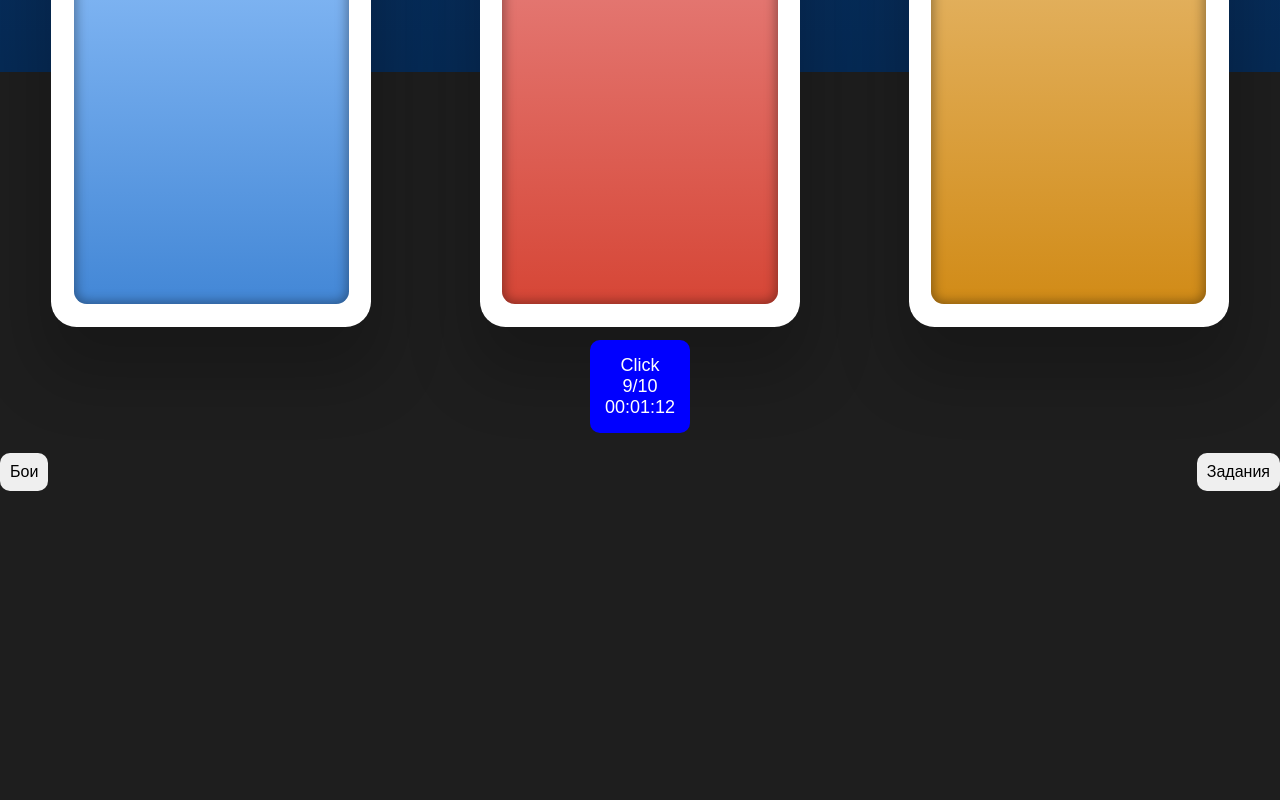
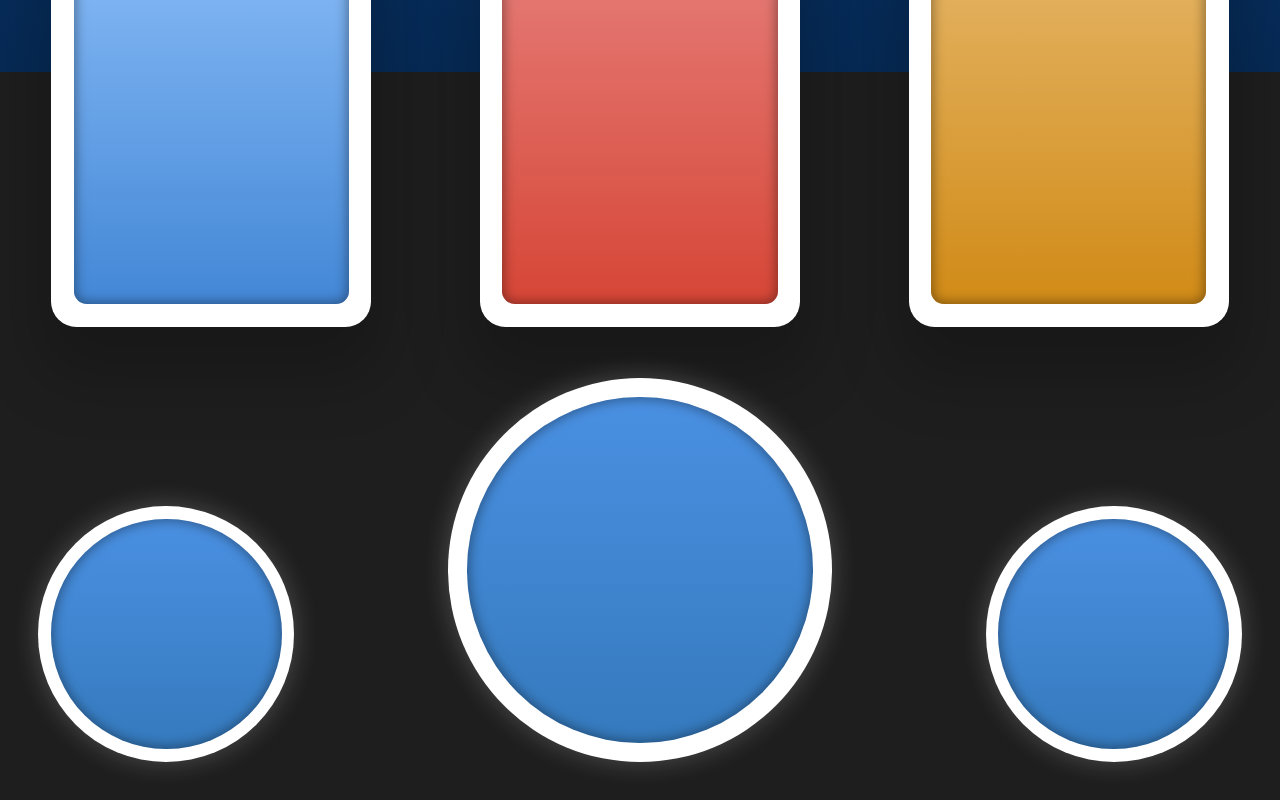
Before and after one commit to AlexandrGrankin/game-ui, a React (Create React App) app: page / in a window 1280 px wide. Shown: the part 952-1752 px from the top of the page. Before the commit the page ends 1443 px from the top, so only its background shows below. Built offline with nearby package versions, Linux system fonts and the light colour scheme; a web font is replaced by a local one.

Commit message:
Добавил компоненту ButtonSection

```diff
--- a/src/App.js
+++ b/src/App.js
@@ -2,6 +2,7 @@ import './styles/App.css';
 import ScoreDisplay from "./components/ScoreDisplay/ScoreDisplay";
 import ProfileDisplay from "./components/ProfileDisplay/ProfileDisplay";
 import CardSection from "./components/CardSection/CardSection";
+import ButtonSection from "./components/ButtonSection/ButtonSection";
 
 function App() {
     return (
@@ -17,13 +18,7 @@ function App() {
             <CardSection></CardSection>
 
             {/* Кнопка клика */}
-            <button className="click-button">Click<br/>9/10<br/>00:01:12</button>
-
-            {/* Нижние кнопки */}
-            <div className="bottom-buttons">
-                <button className="battle-button">Бои</button>
-                <button className="rules-button">Задания</button>
-            </div>
+            <ButtonSection style={{marginTop: 'auto'}}></ButtonSection>
         </div>
     );
 }
--- /dev/null
+++ b/src/components/ButtonSection/ButtonSection.css
@@ -0,0 +1,13 @@
+.button__container {
+    display: flex;
+    align-items: center;
+    padding: 3vw;
+}
+
+.button__section {
+    justify-content: space-between;
+    display: flex;
+    align-items: end;
+    flex-direction: row;
+    width: 100%;
+}
--- /dev/null
+++ b/src/components/ButtonSection/ButtonSection.jsx
@@ -0,0 +1,30 @@
+import React from 'react';
+import "./ButtonSection.css"
+import InteractiveBorderClick from "../InteractiveBorderClick/InteractiveBorderClick";
+
+const ButtonSection = () => {
+
+    return (
+        <div className="button__container">
+            <div className="button__section">
+                <InteractiveBorderClick
+                    outerSize={20}
+                    backColorStartLiner={'#4A90E2'}
+                    backColorEndLiner={'#357ABD'}
+                ></InteractiveBorderClick>
+                <InteractiveBorderClick
+                    outerSize={30}
+                    backColorStartLiner={'#4A90E2'}
+                    backColorEndLiner={'#357ABD'}
+                ></InteractiveBorderClick>
+                <InteractiveBorderClick
+                    outerSize={20}
+                    backColorStartLiner={'#4A90E2'}
+                    backColorEndLiner={'#357ABD'}
+                ></InteractiveBorderClick>
+            </div>
+        </div>
+    );
+};
+
+export default ButtonSection;
--- /dev/null
+++ b/src/components/InteractiveBorderClick/InteractiveBorderClick.css
@@ -0,0 +1,17 @@
+.interactive__border__outer {
+    display: flex;
+    justify-content: center;
+    align-items: center;
+    background: #fff;
+    border-radius: 50%;
+    box-shadow: 0 0 2vw 0.1vw rgb(255, 255, 255, 0.20);
+}
+
+.interactive__border__inner {
+    display: flex;
+    justify-content: center;
+    align-items: center;
+    box-shadow: inset 0 0 0.8vw 0.2vw rgba(0, 0, 0, 0.35);
+    background: #fff;
+    border-radius: 50%;
+}
--- /dev/null
+++ b/src/components/InteractiveBorderClick/InteractiveBorderClick.jsx
@@ -0,0 +1,28 @@
+import React from 'react';
+import "./InteractiveBorderClick.css"
+
+const InteractiveBorderClick = ({outerSize, backColorStartLiner, backColorEndLiner, icons}) => {
+
+    return (
+        <div className="interactive__border">
+            <div style={{
+                height: outerSize + 'vw',
+                width: outerSize + 'vw',
+            }}
+                 className='interactive__border__outer'
+            >
+                <div style={{
+                    height: (outerSize - (outerSize * 0.1)) + 'vw',
+                    width: (outerSize - (outerSize * 0.1)) + 'vw',
+                    background: `linear-gradient(to bottom, ${backColorStartLiner}, ${backColorEndLiner})` // Линейный градиент от #0A4589 до #062A55
+                }}
+                     className='interactive__border__inner'
+                >
+
+                </div>
+            </div>
+        </div>
+    );
+};
+
+export default InteractiveBorderClick;
--- a/src/styles/App.css
+++ b/src/styles/App.css
@@ -59,43 +59,3 @@ img {
     justify-content: center; /* Центрирование по вертикали */
     align-items: center;
 }
-
-
-
-.game-buttons {
-    display: flex;
-    justify-content: center;
-    gap: 10px;
-    margin-top: 10px;
-}
-
-.game-option {
-    padding: 10px;
-    border-radius: 10px;
-    border: none;
-    cursor: pointer;
-    font-size: 16px;
-}
-
-.click-button {
-    padding: 15px;
-    font-size: 18px;
-    background: blue;
-    color: white;
-    border: none;
-    border-radius: 10px;
-}
-
-.bottom-buttons {
-    display: flex;
-    justify-content: space-between;
-    margin-top: 20px;
-}
-
-.battle-button, .rules-button {
-    padding: 10px;
-    font-size: 16px;
-    border-radius: 10px;
-    border: none;
-    cursor: pointer;
-}
```
